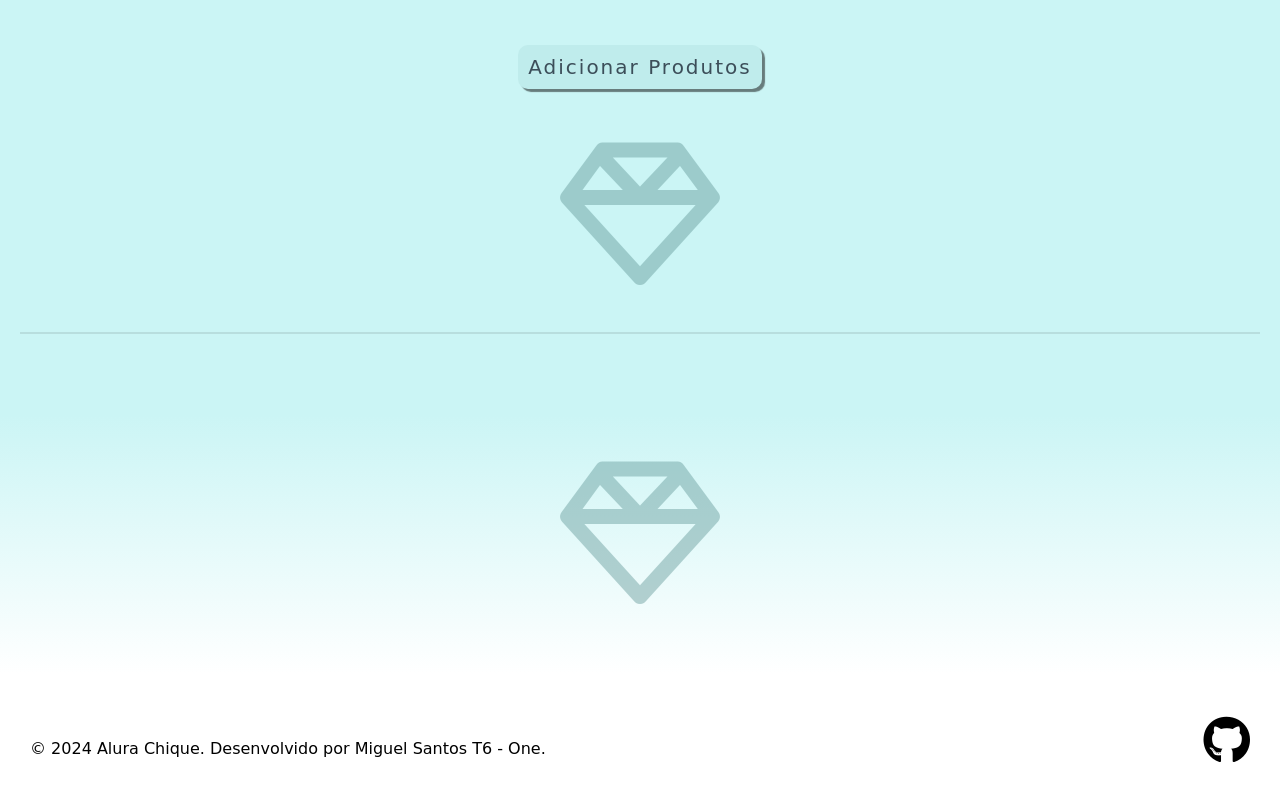
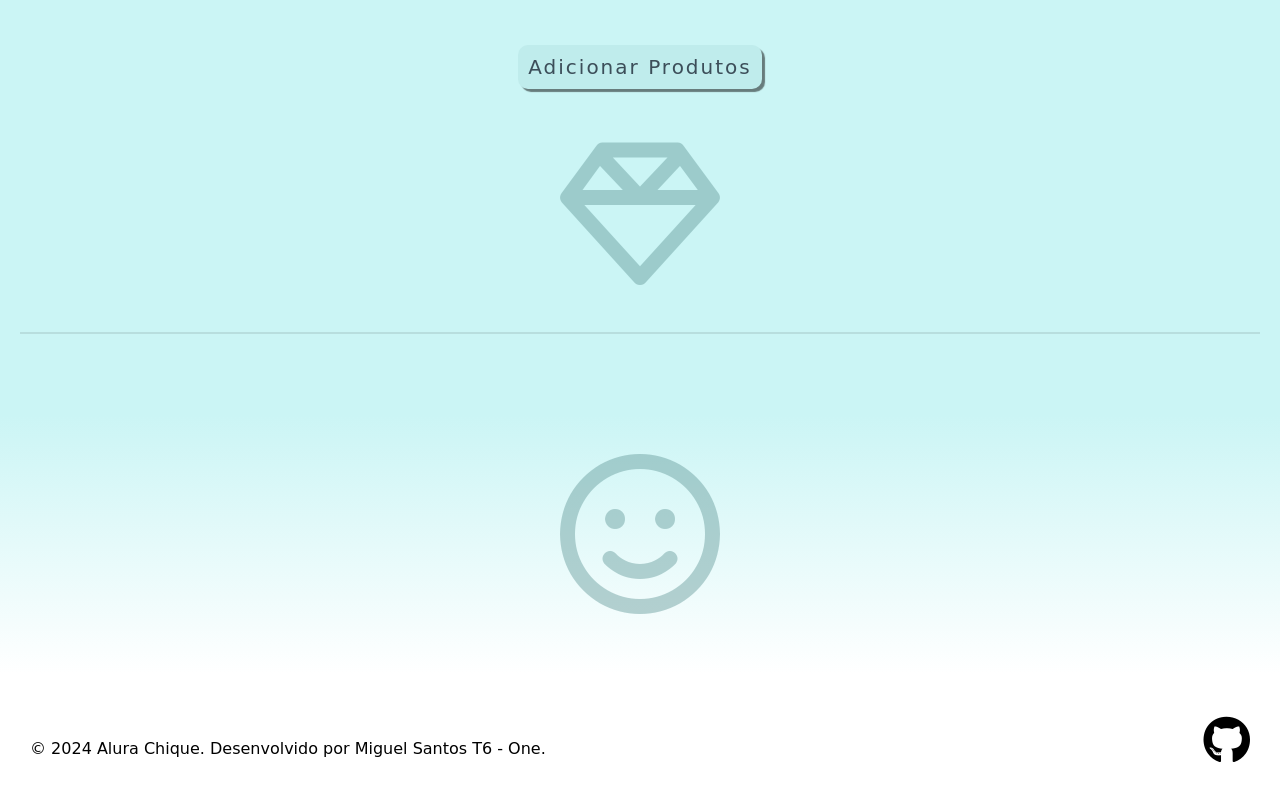
Before and after one commit to MeSGuel/DesafioT6-One-AluraChique, a plain HTML site: page index.html in a window 1280 px wide. Shown: the part 1085-1885 px from the top of the page. Drawn offline with Linux system fonts and the light colour scheme; no server answers; a web font is replaced by a local one.

Commit message:
Troca de ícone

```diff
--- a/index.html
+++ b/index.html
@@ -68,7 +68,7 @@
                 <p class="cardluxo__dica">Segure no artigo para exibir o botão "Delete".</p>
 
                 <div class="nothing-icon" id="nothing-icon">
-                    <i class="fa-regular fa-gem"></i>
+                    <i class="fa-regular fa-face-smile"></i>
                 </div>
 
                 <div class="container-cardfluxo" id="container-cardfluxo">
```
